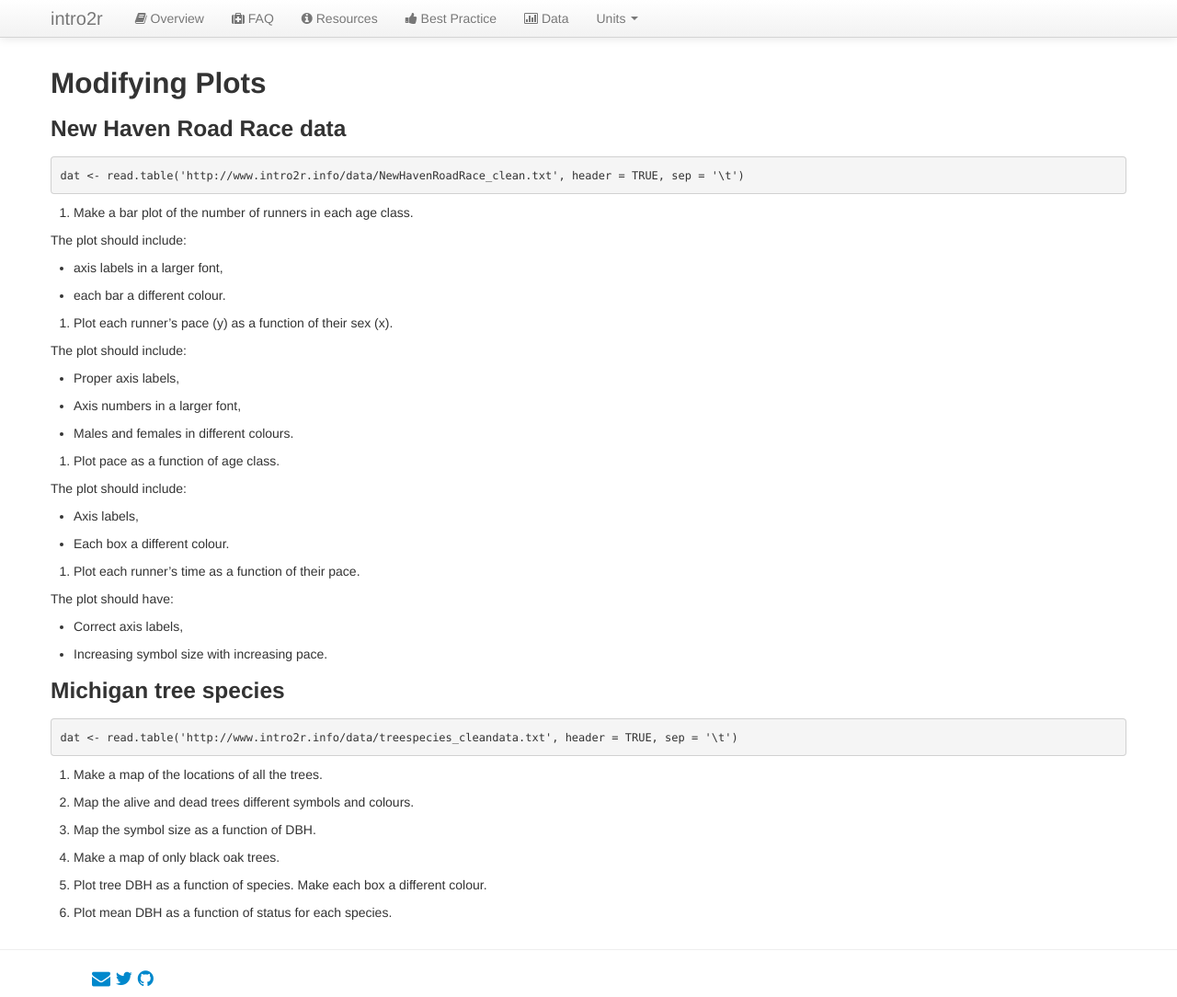
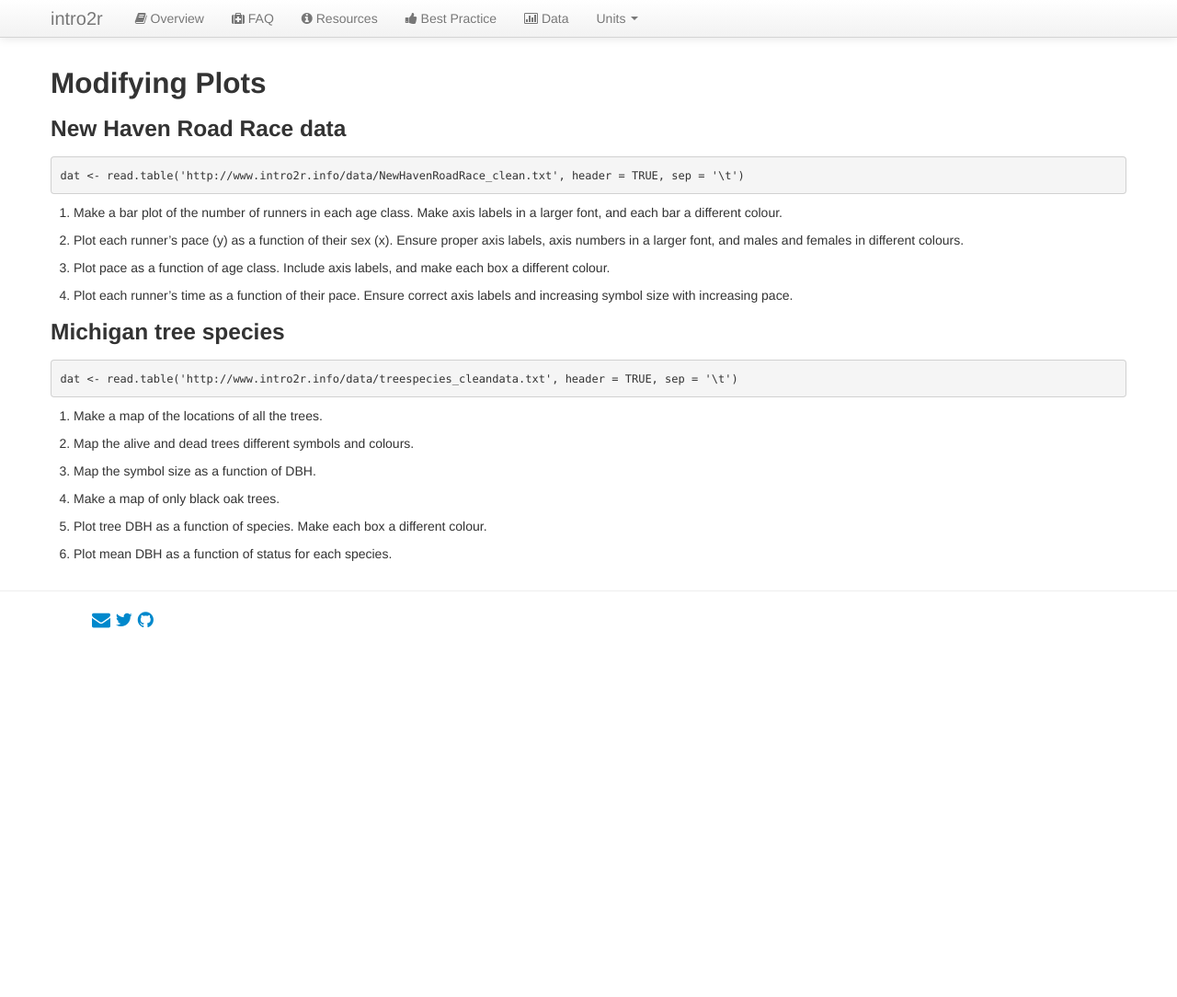
Before and after one commit to intro2r/intro2r, a Jekyll site: the page built from unit4/exercises.md, in a window 1280 px wide and 1084 px high. Shown: the whole window at 92% size. Built offline with Jekyll 4.4.1, drawn with Linux system fonts in a browser that asks for light colours.

Commit message:
Update exercises.md

````diff
--- a/unit4/exercises.md
+++ b/unit4/exercises.md
@@ -14,42 +14,13 @@
 ```
 
 
-1. Make a bar plot of the number of runners in each age class.
+1. Make a bar plot of the number of runners in each age class. Make axis labels in a larger font, and each bar a different colour.
 
-The plot should include:
+2. Plot each runner's pace (y) as a function of their sex (x). Ensure proper axis labels, axis numbers in a larger font, and males and females in different colours.
 
- - axis labels in a larger font,
+3. Plot pace as a function of age class. Include axis labels, and make each box a different colour.
 
- - each bar a different colour.
-
-
-2. Plot each runner's pace (y) as a function of their sex (x).
-
-The plot should include:
-
- - Proper axis labels,
-
- - Axis numbers in a larger font,
-
- - Males and females in different colours.
-
-
-3. Plot pace as a function of age class.
-
-The plot should include:
-
- - Axis labels,
-
- - Each box a different colour.
-
-
-4. Plot each runner's time as a function of their pace.
-
-The plot should have:
-
- - Correct axis labels,
-
- - Increasing symbol size with increasing pace.
+4. Plot each runner's time as a function of their pace. Ensure correct axis labels and increasing symbol size with increasing pace.
 
 
 ### Michigan tree species
````
